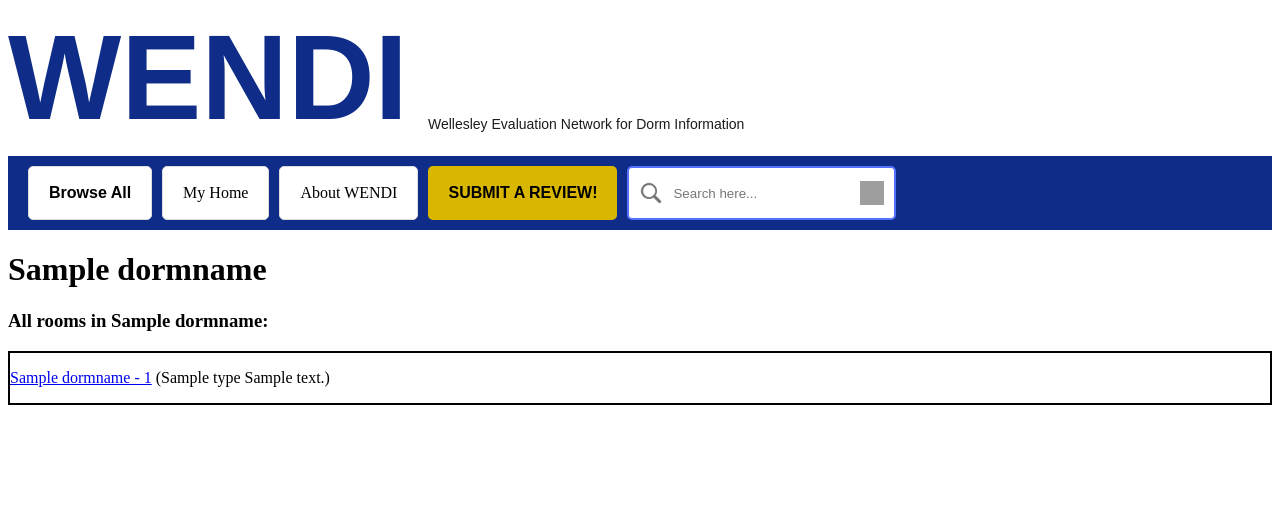
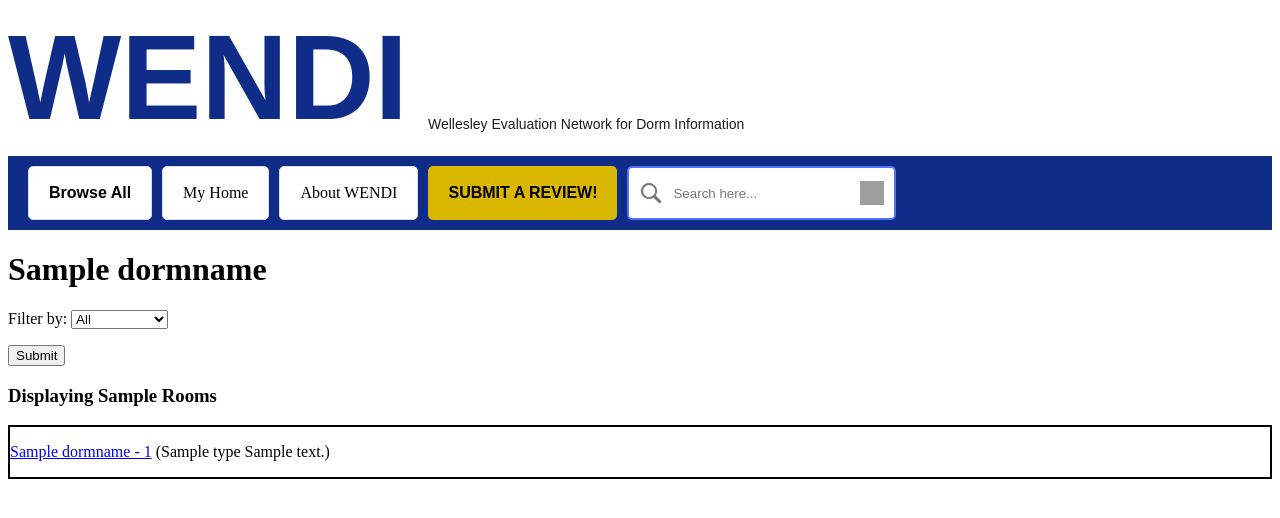
Before and after one commit to yanziv/WENDI, a Flask app: template templates/dorm.html in a window 1280 px wide. Shown: the top 518 px of the page. Run offline with Flask 3, Linux system fonts and the light colour scheme; the template is opened without the code that fills it: most values are stand-ins (such as "Sample title", 1, 10 or a date in 2020); grey boxes are pictures that could not be loaded.

Commit message:
added filter by room description to dorm page

```diff
--- a/templates/dorm.html
+++ b/templates/dorm.html
@@ -2,6 +2,17 @@
 
 {% block main_content %}
 <h1>{{dormname}}</h1>
+
+<form>
+    <label for="room-type">Filter by: </label>
+    <select id="room-type" name="room-type" required>
+        <option value="All">All</option>
+            {% for item in filterContent %}
+        <option value="{{item.description}}">{{item.description}}</option>
+            {% endfor %}
+    </select>
+    <p><input type='submit' value='Submit'></p>
+</form>
 
 <!-- <p>this is the dorm page, which displays a list of all the rooms in the specified dorm. the page will display different info
     based on which dorm the user is looking at. clicking on the rooms will redirect to the room page, which displays all the reviews
@@ -15,8 +26,9 @@
 
 
 
-<h3>All rooms in {{dormname}}:</h3>
+<h3>Displaying {{filterType}} Rooms</h3>
 <div class="{{dormname}}">
+
 
     {% for room in dorm %}
     <div id="{{room.number}}" style="border:solid 2px black; margin-bottom:15px;">
```
Also changed, not shown: templates/filter.html (added, +7 -0 lines).
